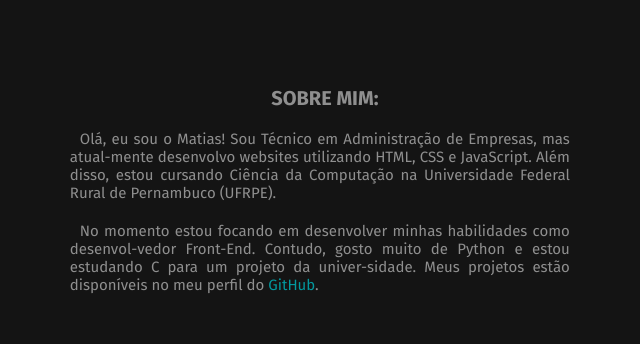
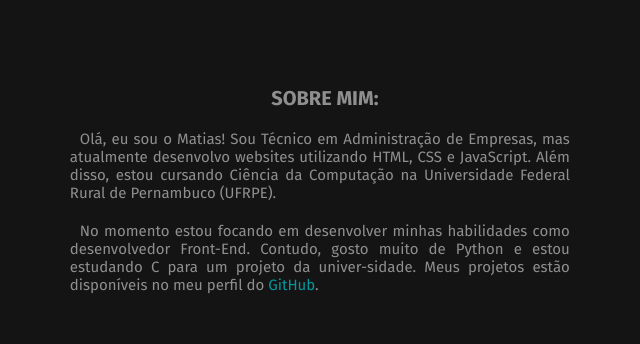
Before and after one commit to Mattias-ATMZ/Portifolio_1.0, a plain HTML site: page index.html in a window 1280 px wide. Shown: the part 800-1144 px from the top of the page, 567-1207 px from the left. Drawn offline with Linux system fonts and the light colour scheme.

Commit message:
Update index.html

```diff
--- a/index.html
+++ b/index.html
@@ -47,8 +47,8 @@
             <h2 class="c2-text-hello-w">HELLO,<br>WORLD!</h2>
             <div class="c2-text">
                 <h2 class="c2-title">SOBRE MIM:</h2>
-                <p>Olá, eu sou o Matias! Sou Técnico em Administração de Empresas, mas atual-<wbr>mente desenvolvo websites utilizando HTML, CSS e JavaScript. Além disso, estou cursando Ciência da Computação na Universidade Federal Rural de Pernambuco (UFRPE).</p>
-                <p>No momento estou focando em desenvolver minhas habilidades como desenvol-<wbr>vedor Front-End. Contudo, gosto muito de Python e estou estudando C para um projeto da univer-<wbr>sidade. Meus projetos estão disponíveis no meu perfil do <a target="_blank"
+                <p>Olá, eu sou o Matias! Sou Técnico em Administração de Empresas, mas atualmente desenvolvo websites utilizando HTML, CSS e JavaScript. Além disso, estou cursando Ciência da Computação na Universidade Federal Rural de Pernambuco (UFRPE).</p>
+                <p>No momento estou focando em desenvolver minhas habilidades como desenvolvedor Front-End. Contudo, gosto muito de Python e estou estudando C para um projeto da univer-<wbr>sidade. Meus projetos estão disponíveis no meu perfil do <a target="_blank"
                 class="c2-link-github-p" href="https://github.com/thearthemiz">GitHub</a>.</p>
             </div>
         </section>
```
